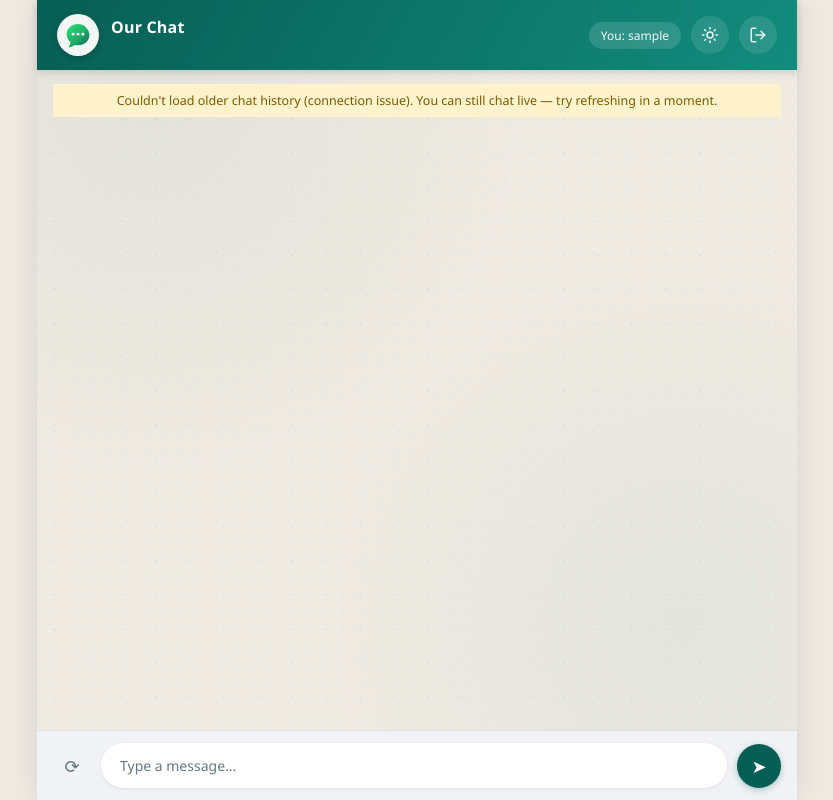
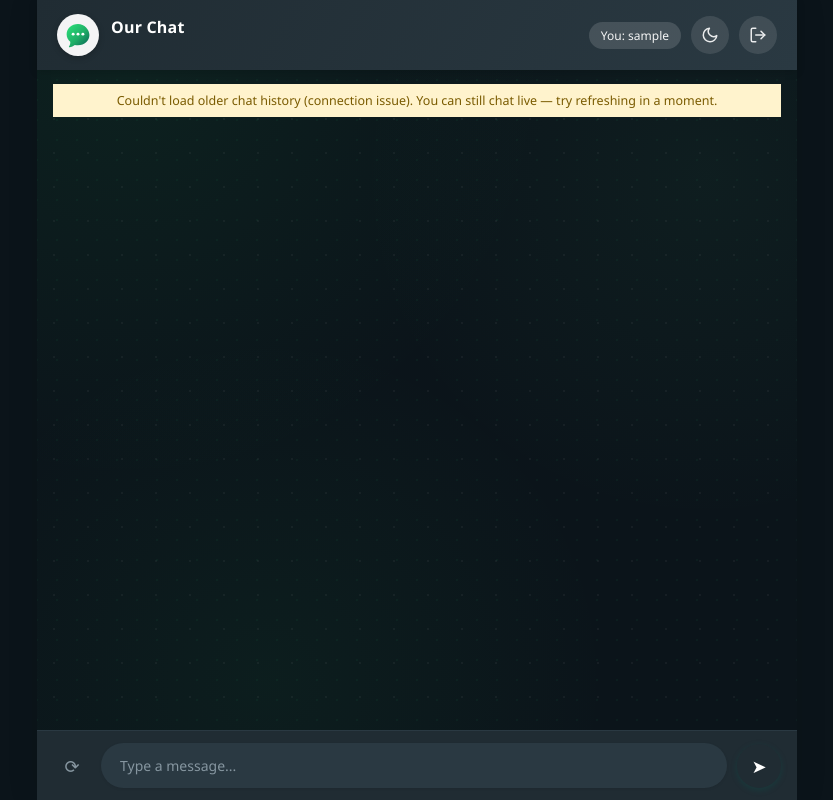
Before and after one commit to faltukaam771-del/talk2me, a Flask app: page /chat in a window 1280 px wide. Shown: the whole page, without its empty margins (223-1056 px from the left). Run offline with Flask 3, Linux system fonts and the light colour scheme; the visitor is signed in with stand-in values (Sample User, id 1); some libraries are stand-ins or nearby versions.

Commit message:
Update chat.html

```diff
--- a/templates/chat.html
+++ b/templates/chat.html
@@ -7,10 +7,10 @@
   <link rel="icon" type="image/svg+xml" href="{{ url_for('static', filename='icons/chat-logo.svg') }}" />
   <link rel="stylesheet" href="{{ url_for('static', filename='css/style.css') }}" />
   <script>
-    // Applied before first paint so there's no light-mode flash on load.
+    // Default to dark mode unless the person has explicitly picked light.
     (function () {
       var saved = localStorage.getItem("theme");
-      if (saved === "dark") document.documentElement.setAttribute("data-theme", "dark");
+      if (saved !== "light") document.documentElement.setAttribute("data-theme", "dark");
     })();
   </script>
 </head>
```
